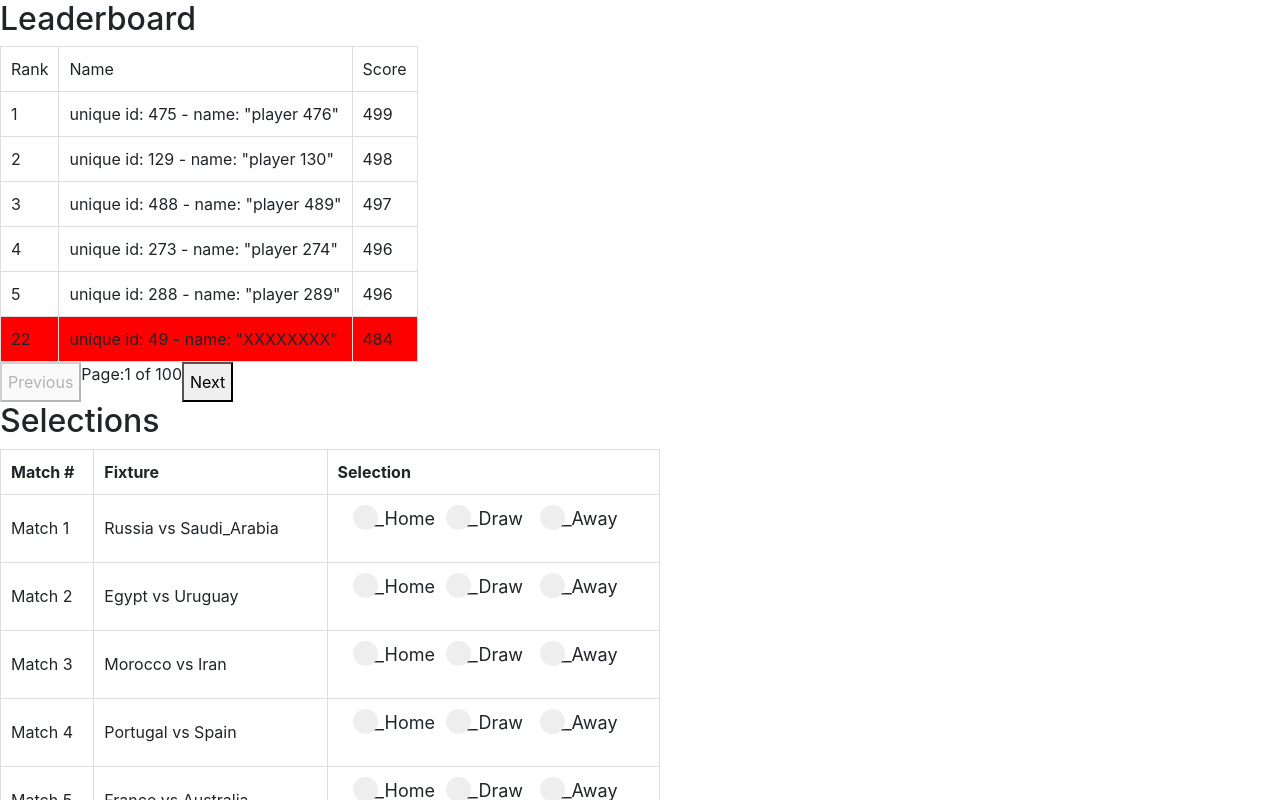
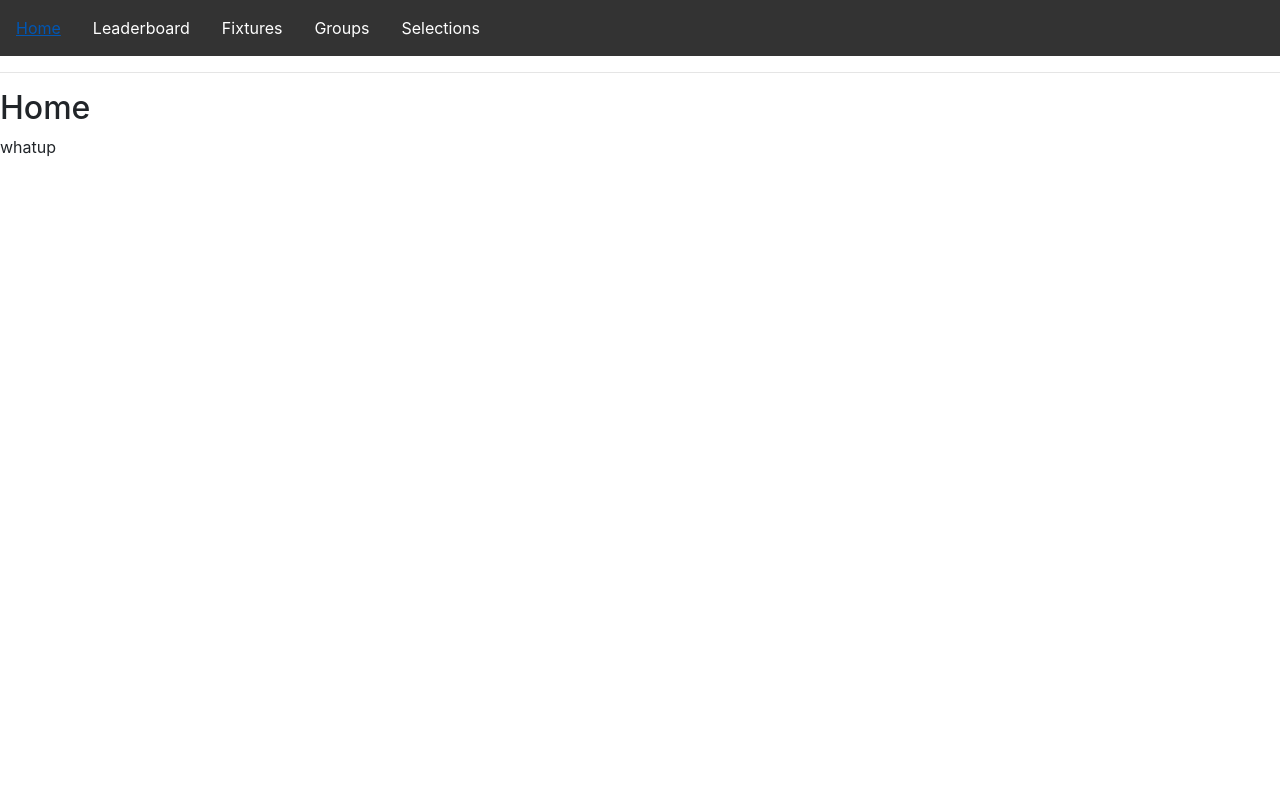
Before and after one commit to StefanEllenberger/bakrommet, a React (Create React App) app in the folder bakrommet/: page / in a window 1280 px wide. Shown: the top 800 px of the page. Built offline with nearby package versions, Linux system fonts and the light colour scheme.

Commit message:
navigation functional

```diff
--- a/bakrommet/package.json
+++ b/bakrommet/package.json
@@ -6,6 +6,7 @@
     "bootstrap": "^4.1.0",
     "react": "^16.2.0",
     "react-dom": "^16.2.0",
+    "react-router-dom": "^4.2.2",
     "react-scripts": "1.1.1"
   },
   "scripts": {
--- a/bakrommet/src/App.css
+++ b/bakrommet/src/App.css
@@ -6,6 +6,25 @@ td, th {
 /*
 every other line has color
 tr:nth-child(even){background-color: #f2f2f2;}*/
+
+li{
+  float: left
+}
+
+li a {
+    display: block;
+    color: white;
+    text-align: center;
+    padding: 16px;
+    text-decoration: none;
+}
+ul {
+    list-style-type: none;
+    margin: 0;
+    padding: 0;
+    overflow: hidden;
+    background-color: #333333;
+}
 
 
 .flex-container {
--- a/bakrommet/src/App.js
+++ b/bakrommet/src/App.js
@@ -3,8 +3,12 @@ import Group from './Components/Group'
 import Fixtures from './Components/Fixtures'
 import Selector from './Components/Selector/Selector'
 import LeaderBoard from './Components/LeaderBoard'
+import { BrowserRouter as Router, Route, Link } from "react-router-dom";
+
+import './App.css';
 
 class App extends Component {
+
   constructor(){
     super();
     this.state = {
@@ -14,16 +18,16 @@ class App extends Component {
       groupSelection: "all"
     }
   }
+
+
+
   //when fetching from API, do it from CWM or CDM
   //check definitions for when they render
   //turn json call into a setState that creates the teamlist
-  componentWillMount() {
+  componentDidMount() {
     var jsonGroup = require('./data/groups.json');
     var jsonFixtures = require('./data/fixtures.json');
     var jsonPlayers = require('./data/players.json');
-
-
-
     this.setState(
       {
         groups: jsonGroup,
@@ -33,39 +37,98 @@ class App extends Component {
       }
     );
   }
+
+
+
+
   changeGroupSelection(groupSelection){
     this.setState({groupSelection});}
 
 
 
+
+
 render(){
-  let groups = this.state.groups;
-    return (
-      <div className="App">
+
+  const HomeC = () => (
+      <div>
+        <h2>Home</h2>
+        <p>whatup</p>
+      </div>
+    );
+
+  const LeaderBoardC = () => (
+    <div>
       <h2>Leaderboard</h2>
         <div className="flex-container">
           <LeaderBoard scoreboard={this.state.scoreboard}/>
         </div>
-        <h2>Selections</h2>
-          <div className="flex-container">
-            <Selector fixtures={this.state.fixtures}/>
     </div>
+  );
 
-        <h2>Groups</h2>
-          <div className="flex-container">
-            {groups.map(group => <Group key={group.Group} groupLetter={group.Group} team1={group.Team1} team2={group.Team2} team3={group.Team3} team4={group.Team4}/>)}
-          </div>
-
+  const FixturesC = () => (
+    <div>
+    <h2>Fixtures</h2>
       <div className="flex-container">
         <Fixtures groupSelection={this.state.groupSelection} changeGroupSelection={this.changeGroupSelection.bind(this)} fixtures={this.state.fixtures}/>
       </div>
 
     </div>
   );
+
+  const GroupsC = () => (
+    <div>
+      <h2>Groups</h2>
+        <div className="flex-container">
+          {groups.map(group => <Group key={group.Group} groupLetter={group.Group} team1={group.Team1} team2={group.Team2} team3={group.Team3} team4={group.Team4}/>)}
+        </div>
+    </div>
+  );
+
+  const SelectionsC = () => (
+    <div>
+      <h2>Selections</h2>
+        <div className="flex-container">
+          <Selector fixtures={this.state.fixtures}/>
+        </div>
+    </div>
+  );
+
+  let groups = this.state.groups;
+    return (
+      <Router>
+        <div>
+          <ul>
+            <li>
+              <Link to="/">Home</Link>
+            </li>
+            <li>
+              <Link to="/leaderboard">Leaderboard</Link>
+            </li>
+            <li>
+              <Link to="/fixtures">Fixtures</Link>
+            </li>
+            <li>
+              <Link to="/groups">Groups</Link>
+            </li>
+            <li>
+              <Link to="/selections">Selections</Link>
+            </li>
+          </ul>
+
+          <hr />
+
+          <Route exact path="/" component={HomeC} />
+          <Route path="/leaderboard" component={LeaderBoardC} />
+          <Route path="/fixtures" component={FixturesC} />
+          <Route path="/groups"  component={GroupsC}/>
+          <Route path="/selections"  component={SelectionsC}/>
+        </div>
+      </Router>
+    );
   }
 }
 
+
+
 export default App;
-
-/*
-*/
--- a/bakrommet/src/Components/Fixtures.js
+++ b/bakrommet/src/Components/Fixtures.js
@@ -36,7 +36,6 @@ class Fixtures extends Component {
 
     return (
       <div className="Fixtures">
-        <h2>Fixtures</h2>
         <form>
           <select id="groupSelect" onChange={this.handleChange.bind(this)}>
             <option value="all">Select group to filter</option>
--- /dev/null
+++ b/bakrommet/src/backups/App.js
@@ -0,0 +1,74 @@
+import React, { Component } from 'react';
+import Group from './Components/Group'
+import Fixtures from './Components/Fixtures'
+import Selector from './Components/Selector/Selector'
+import LeaderBoard from './Components/LeaderBoard'
+
+import { BrowserRouter as Router, Route, Link } from "react-router-dom";
+
+
+class App extends Component {
+  constructor(){
+    super();
+    this.state = {
+      groups: [],
+      fixtures: {},
+      scoreboard: {},
+      groupSelection: "all"
+    }
+  }
+  //when fetching from API, do it from CWM or CDM
+  //check definitions for when they render
+  //turn json call into a setState that creates the teamlist
+  componentWillMount() {
+    var jsonGroup = require('./data/groups.json');
+    var jsonFixtures = require('./data/fixtures.json');
+    var jsonPlayers = require('./data/players.json');
+
+
+
+    this.setState(
+      {
+        groups: jsonGroup,
+        fixtures: jsonFixtures,
+        scoreboard: jsonPlayers
+
+      }
+    );
+  }
+  changeGroupSelection(groupSelection){
+    this.setState({groupSelection});}
+
+
+
+render(){
+  let groups = this.state.groups;
+    return (
+      <div className="App">
+        <h2>Leaderboard</h2>
+          <div className="flex-container">
+            <LeaderBoard scoreboard={this.state.scoreboard}/>
+          </div>
+        <h2>Selections</h2>
+          <div className="flex-container">
+            <Selector fixtures={this.state.fixtures}/>
+          </div>
+
+        <h2>Groups</h2>
+          <div className="flex-container">
+            {groups.map(group => <Group key={group.Group} groupLetter={group.Group} team1={group.Team1} team2={group.Team2} team3={group.Team3} team4={group.Team4}/>)}
+          </div>
+
+        <div className="flex-container">
+          <Fixtures groupSelection={this.state.groupSelection} changeGroupSelection={this.changeGroupSelection.bind(this)} fixtures={this.state.fixtures}/>
+        </div>
+
+      </div>
+    );
+  }
+}
+
+export default App;
+
+/*
+*/
```
Also changed, not shown: 1 other file (tests, documents, lock files or other folders). Lines whose indentation alone changed are shown as unchanged.
